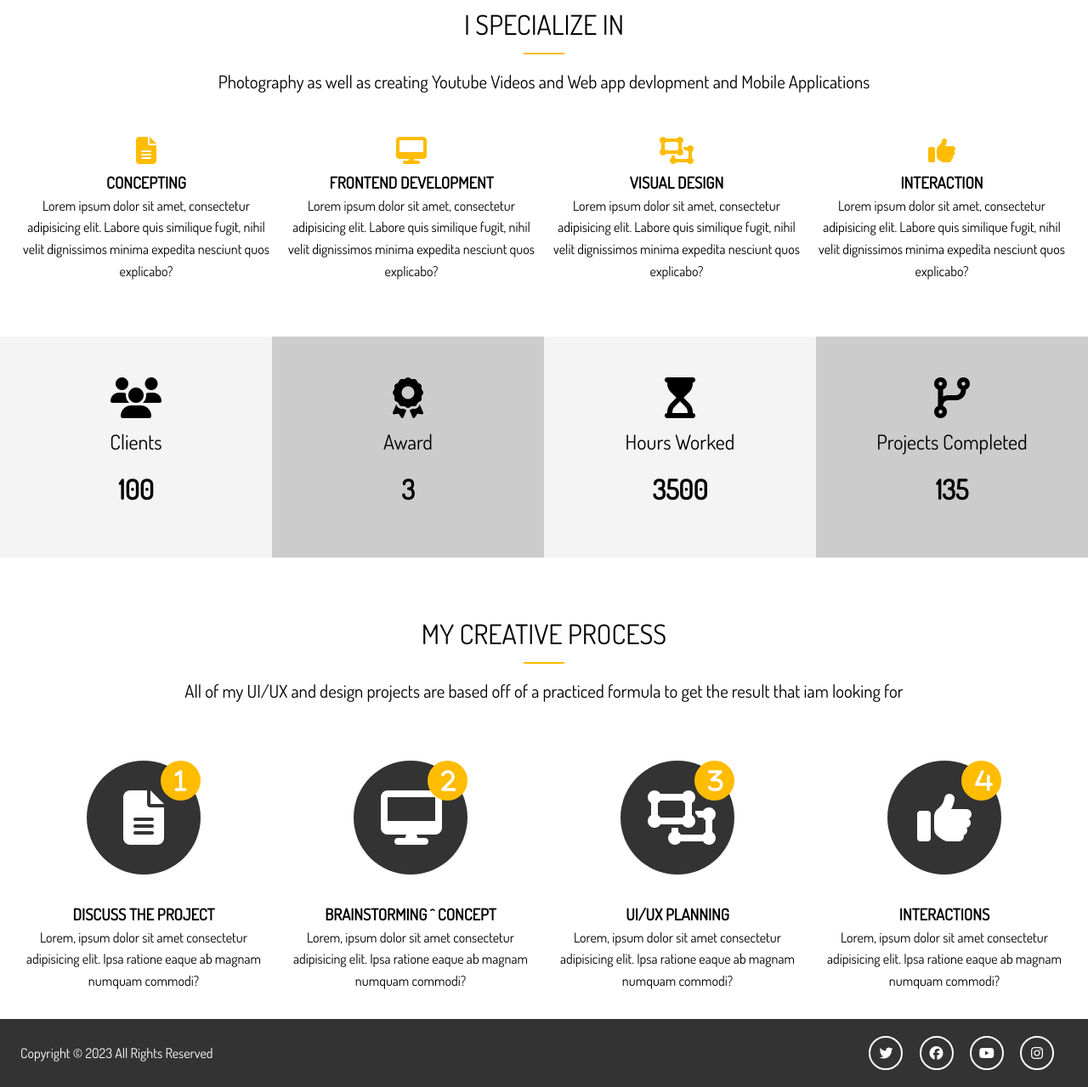
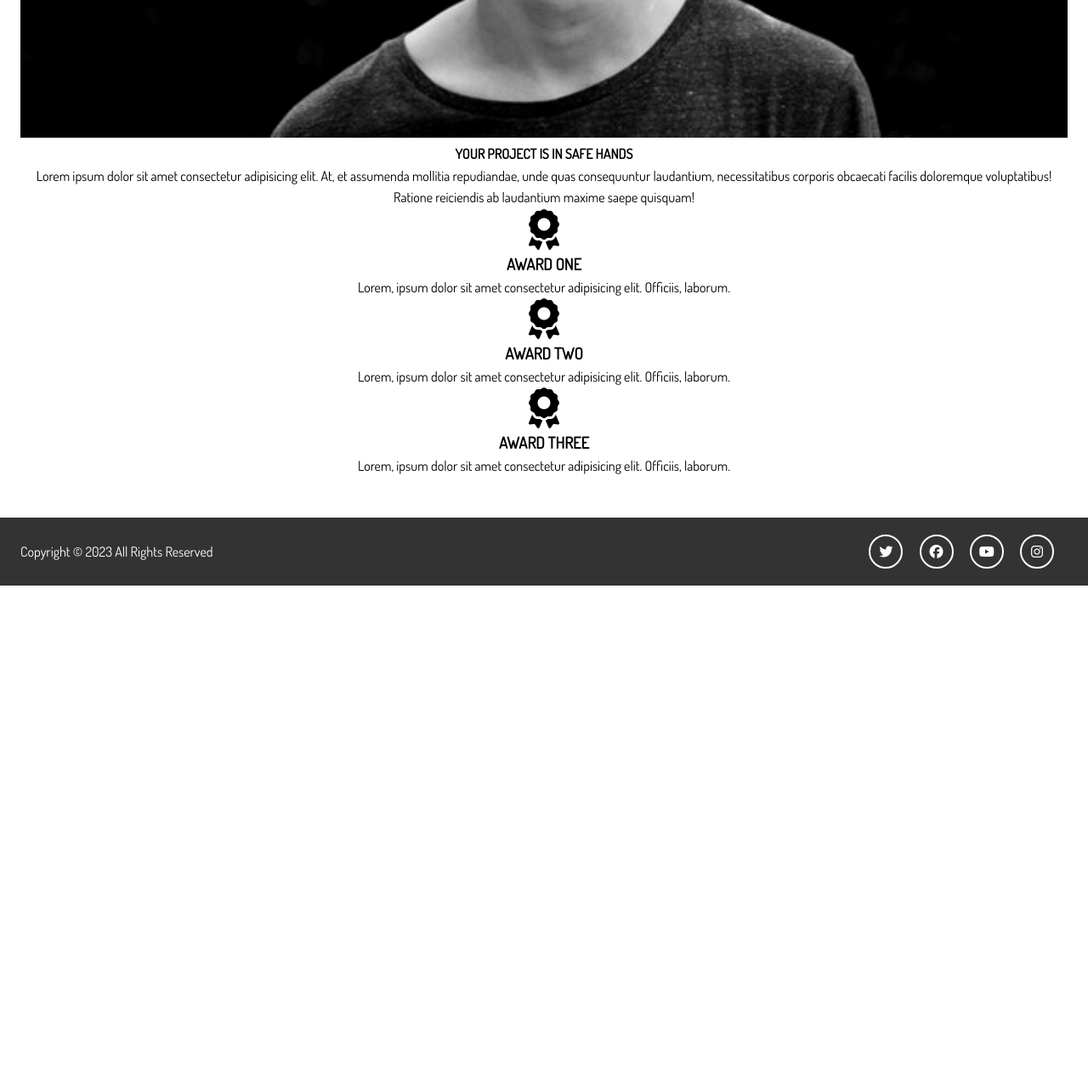
Before and after one commit to dilhansiriwardhana/simple-portfolio-website, a website: page dist/about.html in a window 1280 px wide. Shown: the part 829-2108 px from the top of the page at 85% size. After the commit the page ends 1518 px from the top, so only its background shows below. Drawn offline with Linux system fonts and the light colour scheme.

Commit message:
about sectiona made

```diff
--- a/dist/about.html
+++ b/dist/about.html
@@ -3,7 +3,7 @@
   <head>
     <meta charset="UTF-8" />
     <meta name="viewport" content="width=device-width, initial-scale=1.0" />
-    <title>Dilhan Siriwardhana | Frontend Developer</title>
+    <title>About me | Frontend Developer</title>
     <script
       src="https://kit.fontawesome.com/5723f8ab7b.js"
       crossorigin="anonymous"
@@ -17,170 +17,61 @@
   </head>
   <body>
     <!-- Header -->
-    <header id="header-home">
+    <header id="header-inner">
       <div class="container">
         <nav id="main-nav">
           <img src="img/logo.png" alt="logo" id="logo" />
           <ul>
-            <li><a href="index.html" class="current">Home</a></li>
-            <li><a href="about.html">About</a></li>
+            <li><a href="index.html">Home</a></li>
+            <li><a href="about.html" class="current">About</a></li>
             <li><a href="work.html">Work</a></li>
             <li><a href="contact.html">Contact</a></li>
           </ul>
         </nav>
-
-        <div class="header-content">
-          <h1>
-            I Am Dilhan The
-            <span
-              class="txt-type"
-              data-wait="3000"
-              data-words='["Youtuber", "Designer" , "Frontend Developer" ]'
-            ></span>
-          </h1>
-          <p class="lead">
-            I specialize in moder frontend development technologies
-          </p>
-          <a href="work.html" class="btn-light">View My Work</a>
-        </div>
       </div>
     </header>
 
-    <!-- section A: Specialize -->
-    <section id="home-a" class="text-center py-2">
+    <!-- Section A: Info -->
+    <section id="about-a" class="text-center py-3">
       <div class="container">
-        <h2 class="section-title">I specialize in</h2>
+        <h2 class="section-title">About Me</h2>
         <div class="bottom-line"></div>
         <p class="lead">
-          Photography as well as creating Youtube Videos and Web app devlopment
-          and Mobile Applications
+          Let me tell you little bit about myself and what i do..
         </p>
-        <div class="specials">
-          <div>
-            <i class="fas fa-file-alt fa-2x"></i>
-            <h3>Concepting</h3>
+        <div class="about-info">
+          <img src="img/about.jpg" alt="" class="bio-image" />
+          <div class="bio bg-light">
+            <h4>Your Project Is In Safe Hands</h4>
             <p>
-              Lorem ipsum dolor sit amet, consectetur adipisicing elit. Labore
-              quis similique fugit, nihil velit dignissimos minima expedita
-              nesciunt quos explicabo?
+              Lorem ipsum dolor sit amet consectetur adipisicing elit. At, et
+              assumenda mollitia repudiandae, unde quas consequuntur laudantium,
+              necessitatibus corporis obcaecati facilis doloremque voluptatibus!
+              Ratione reiciendis ab laudantium maxime saepe quisquam!
             </p>
           </div>
-          <div>
-            <i class="fas fa-desktop-alt fa-2x"></i>
-            <h3>Frontend Development</h3>
+          <div class="award-1">
+            <i class="fas fa-award fa-3x"></i>
+            <h3>Award One</h3>
             <p>
-              Lorem ipsum dolor sit amet, consectetur adipisicing elit. Labore
-              quis similique fugit, nihil velit dignissimos minima expedita
-              nesciunt quos explicabo?
+              Lorem, ipsum dolor sit amet consectetur adipisicing elit.
+              Officiis, laborum.
             </p>
           </div>
-          <div>
-            <i class="fas fa-object-ungroup fa-2x"></i>
-            <h3>Visual Design</h3>
+          <div class="award-2">
+            <i class="fas fa-award fa-3x"></i>
+            <h3>Award Two</h3>
             <p>
-              Lorem ipsum dolor sit amet, consectetur adipisicing elit. Labore
-              quis similique fugit, nihil velit dignissimos minima expedita
-              nesciunt quos explicabo?
+              Lorem, ipsum dolor sit amet consectetur adipisicing elit.
+              Officiis, laborum.
             </p>
           </div>
-          <div>
-            <i class="fas fa-thumbs-up fa-2x"></i>
-            <h3>Interaction</h3>
+          <div class="award-3">
+            <i class="fas fa-award fa-3x"></i>
+            <h3>Award Three</h3>
             <p>
-              Lorem ipsum dolor sit amet, consectetur adipisicing elit. Labore
-              quis similique fugit, nihil velit dignissimos minima expedita
-              nesciunt quos explicabo?
-            </p>
-          </div>
-        </div>
-      </div>
-    </section>
-    <!-- Section B: stats -->
-    <section id="home-b" class="text-center py-2">
-      <div class="stats">
-        <div>
-          <ul>
-            <li><i class="fas fa-users fa-3x"></i></li>
-            <li class="stats-title">Clients</li>
-            <li class="stats-number">100</li>
-          </ul>
-        </div>
-        <div>
-          <ul>
-            <li><i class="fas fa-award fa-3x"></i></li>
-            <li class="stats-title">Award</li>
-            <li class="stats-number">3</li>
-          </ul>
-        </div>
-        <div>
-          <ul>
-            <li><i class="fas fa-hourglass-start fa-3x"></i></li>
-            <li class="stats-title">Hours Worked</li>
-            <li class="stats-number">3500</li>
-          </ul>
-        </div>
-        <div>
-          <ul>
-            <li><i class="fas fa-code-branch fa-3x"></i></li>
-            <li class="stats-title">Projects Completed</li>
-            <li class="stats-number">135</li>
-          </ul>
-        </div>
-      </div>
-    </section>
-
-    <!-- Section C: Process -->
-    <section id="home-c" class="text-center py-2">
-      <div class="container">
-        <h2 class="section-title">My Creative Process</h2>
-        <div class="bottom-line"></div>
-        <p class="lead">
-          All of my UI/UX and design projects are based off of a practiced
-          formula to get the result that iam looking for
-        </p>
-        <div class="process">
-          <div>
-            <i class="fas fa-file-alt fa-4x process-icon my-2">
-              <div class="process-step">1</div>
-            </i>
-
-            <h3>Discuss The Project</h3>
-            <p>
-              Lorem, ipsum dolor sit amet consectetur adipisicing elit. Ipsa
-              ratione eaque ab magnam numquam commodi?
-            </p>
-          </div>
-          <div>
-            <i class="fas fa-desktop fa-4x process-icon my-2">
-              <div class="process-step">2</div>
-            </i>
-
-            <h3>Brainstorming ^ Concept</h3>
-            <p>
-              Lorem, ipsum dolor sit amet consectetur adipisicing elit. Ipsa
-              ratione eaque ab magnam numquam commodi?
-            </p>
-          </div>
-          <div>
-            <i class="fas fa-object-ungroup fa-4x process-icon my-2">
-              <div class="process-step">3</div>
-            </i>
-
-            <h3>UI/UX Planning</h3>
-            <p>
-              Lorem, ipsum dolor sit amet consectetur adipisicing elit. Ipsa
-              ratione eaque ab magnam numquam commodi?
-            </p>
-          </div>
-          <div>
-            <i class="fas fa-thumbs-up fa-4x process-icon my-2">
-              <div class="process-step">4</div>
-            </i>
-
-            <h3>Interactions</h3>
-            <p>
-              Lorem, ipsum dolor sit amet consectetur adipisicing elit. Ipsa
-              ratione eaque ab magnam numquam commodi?
+              Lorem, ipsum dolor sit amet consectetur adipisicing elit.
+              Officiis, laborum.
             </p>
           </div>
         </div>
@@ -200,5 +91,4 @@
       </div>
     </footer>
   </body>
-  <script src="js/typewriter.js"></script>
 </html>
```
